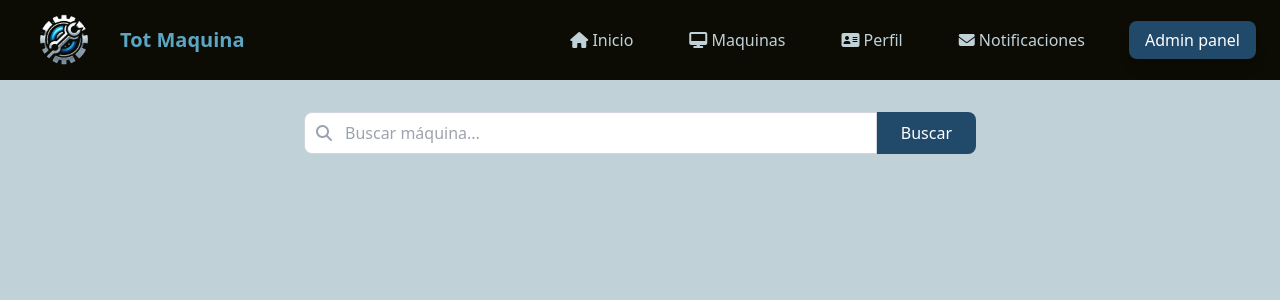
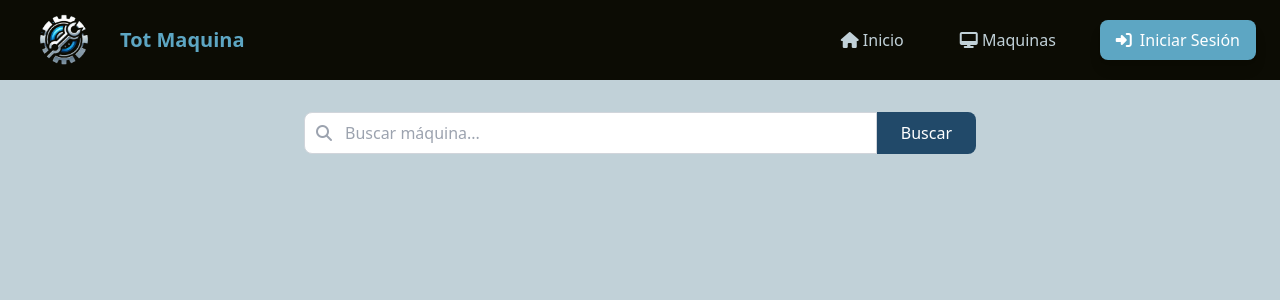
Before and after one commit to arnaugt25/Tot-Maquina, a PHP site: page /App/Views/machinelist.php in a window 1280 px wide. Shown: the top 300 px of the page. Run offline with PHP 8.4, Linux system fonts and the light colour scheme; the template is opened without the code that fills it, so the values that code supplies are empty; style sheets or scripts are compiled from the project's sources; some libraries are stand-ins or nearby versions.

Commit message:
Edicion navs de paginas

```diff
--- a/App/Views/machinelist.php
+++ b/App/Views/machinelist.php
@@ -12,95 +12,88 @@
 
 <body class="bg-[#C1D1D8] text-gray-800">
 <header class="bg-[#0C0C04] text-white">
-        <nav class="container mx-auto px-4 sm:px-6">
+    <!-- Barra de navegación principal -->
+    <nav class="container mx-auto px-6">
       <div class="flex items-center justify-between h-20">
         <!-- Logo y nombre -->
-                <div class="flex items-center space-x-2 sm:space-x-4">
-                    <img src="/uploads/images/logototmaquina.png" alt="Logo" class="h-16 sm:h-20 transition-transform hover:scale-105">
-                    <span class="text-lg sm:text-xl font-bold text-[#5DA6C3]">Tot Maquina</span>
+        <div class="flex items-center space-x-4">
+          <img src="/uploads/images/logototmaquina.png" alt="Logo" class="h-20 transition-transform hover:scale-105">
+          <span class="text-xl font-bold text-[#5DA6C3]">Tot Maquina</span>
         </div>
 
-                <!-- Enlaces de navegación (desktop) -->
-                <div class="hidden lg:block">
-                    <ul class="flex items-center space-x-4 xl:space-x-8">
-                        <li>
-                            <a href="/" class="relative group px-2 sm:px-3 py-2 text-[#C1D1D8] hover:text-white transition-colors duration-300 text-sm sm:text-base">
-                                <i class="fa-solid fa-house"></i>
-                                <span class="hidden sm:inline">Inicio</span>
+        <!-- Enlaces de navegación -->
+        <div class="hidden md:block">
+          <div class="flex items-center space-x-8">
+            <a href="/" class="relative group px-3 py-2 text-[#C1D1D8] hover:text-white transition-colors duration-300">
+            <i class="fa-solid fa-house"></i> Inicio
               <span class="absolute bottom-0 left-0 w-full h-0.5 bg-[#5DA6C3] transform scale-x-0 group-hover:scale-x-100 transition-transform duration-300"></span>
             </a>
-                        </li>
-                        <li>
-                            <a href="/addlist" class="relative group px-2 sm:px-3 py-2 text-[#C1D1D8] hover:text-white transition-colors duration-300 text-sm sm:text-base">
-                                <i class="fa-solid fa-desktop"></i>
-                                <span class="hidden sm:inline">Maquinas</span>
+            <a href="/addlist" class="relative group px-3 py-2 text-[#C1D1D8] hover:text-white transition-colors duration-300">
+            <i class="fa-solid fa-desktop"></i> Maquinas
               <span class="absolute bottom-0 left-0 w-full h-0.5 bg-[#5DA6C3] transform scale-x-0 group-hover:scale-x-100 transition-transform duration-300"></span>
             </a>
-                        </li>
-                        <li>
-                            <a href="/profile" class="relative group px-2 sm:px-3 py-2 text-[#C1D1D8] hover:text-white transition-colors duration-300 text-sm sm:text-base">
-                                <i class="fa-solid fa-address-card"></i>
-                                <span class="hidden sm:inline">Perfil</span>
+            <?php if (isset($_SESSION['user'])): ?>
+            <a href="/profile" class="relative group px-3 py-2 text-[#C1D1D8] hover:text-white transition-colors duration-300">
+            <i class="fa-solid fa-address-card"></i> Perfil
               <span class="absolute bottom-0 left-0 w-full h-0.5 bg-[#5DA6C3] transform scale-x-0 group-hover:scale-x-100 transition-transform duration-300"></span>
             </a>
-                        </li>
-                        <li>
-                            <a href="#" class="relative group px-2 sm:px-3 py-2 text-[#C1D1D8] hover:text-white transition-colors duration-300 text-sm sm:text-base">
-                                <i class="fa-solid fa-envelope"></i>
-                                <span class="hidden sm:inline">Notificaciones</span>
-                                <span class="absolute bottom-0 left-0 w-full h-0.5 bg-[#5DA6C3] transform scale-x-0 group-hover:scale-x-100 transition-transform duration-300"></span>
-                            </a>
-                        </li>
-                        <li>
-                            <a href="#" class="bg-[#214969] hover:bg-[#478249] text-white px-3 sm:px-4 py-2 rounded-lg transition-colors duration-300 shadow-lg hover:shadow-xl text-sm sm:text-base">
+            <a href="#" class="relative group px-3 py-2 text-[#C1D1D8] hover:text-white transition-colors duration-300">
+            <?php if ($_SESSION['user']['role'] == 'admin'): ?>
+                <a href="/admin" class="bg-[#214969] hover:bg-[#478249] text-white px-4 py-2 rounded-lg transition-colors duration-300 shadow-lg hover:shadow-xl">
                     Admin panel
                 </a>
-                        </li>
-                    </ul>
+            <?php endif; ?>
+            <a href="/logout" class="bg-[#d32f2f] hover:bg-[#b71c1c] text-white px-4 py-2 rounded-lg transition-colors duration-300 shadow-lg hover:shadow-xl">
+                <i class="fas fa-sign-out-alt mr-2"></i>Cerrar Sesión
+            </a>
+            <?php else: ?>
+            <a href="/login" class="bg-[#5DA6C3] hover:bg-[#478249] text-white px-4 py-2 rounded-lg transition-colors duration-300 shadow-lg hover:shadow-xl">
+                <i class="fas fa-sign-in-alt mr-2"></i>Iniciar Sesión
+            </a>
+            <?php endif; ?>
           </div>
-
+        </div>
         <!-- Botón menú móvil -->
-                <div class="lg:hidden">
-                    <button type="button"
-                        id="mobile-menu-button"
-                        aria-label="Abrir menú de navegación"
-                        aria-expanded="false"
-                        aria-controls="mobile-menu"
-                        class="text-gray-300 hover:text-white focus:outline-none focus:text-white p-2">
-                        <svg class="h-6 w-6" fill="none" viewBox="0 0 24 24" stroke="currentColor" aria-hidden="true">
-                            <path stroke-linecap="round" stroke-linejoin="round" stroke-width="2" d="M4 6h16M4 12h16M4 18h16" />
+        <div class="md:hidden">
+          <button type="button" class="text-gray-300 hover:text-white focus:outline-none focus:text-white">
+            <svg class="h-6 w-6" fill="none" viewBox="0 0 24 24" stroke="currentColor">
+              <path stroke-linecap="round" stroke-linejoin="round" stroke-width="2" d="M4 6h16M4 12h16M4 18h16"/>
             </svg>
           </button>
         </div>
       </div>
 
       <!-- Menú móvil -->
-            <div class="hidden lg:hidden" id="mobile-menu">
+      <div class="hidden md:hidden">
         <div class="px-2 pt-2 pb-3 space-y-1">
           <a href="/" class="block px-3 py-2 text-[#C1D1D8] hover:text-white hover:bg-[#214969] rounded-md transition-colors duration-300">
-                        <i class="fa-solid fa-house w-6"></i>
-                        <span>Inicio</span>
+            <i class="fa-solid fa-house"></i> Inicio
           </a>
-                    <a href="/list" class="block px-3 py-2 text-[#C1D1D8] hover:text-white hover:bg-[#214969] rounded-md transition-colors duration-300">
-                        <i class="fa-solid fa-desktop w-6"></i>
-                        <span>Máquinas</span>
+          <a href="/addlist" class="block px-3 py-2 text-[#C1D1D8] hover:text-white hover:bg-[#214969] rounded-md transition-colors duration-300">
+            <i class="fa-solid fa-desktop"></i> Máquinas
           </a>
+          <?php if (isset($_SESSION['user'])): ?>
           <a href="/profile" class="block px-3 py-2 text-[#C1D1D8] hover:text-white hover:bg-[#214969] rounded-md transition-colors duration-300">
-                        <i class="fa-solid fa-address-card w-6"></i>
-                        <span>Perfil</span>
+            <i class="fa-solid fa-address-card"></i> Perfil
           </a>
-                    <a href="#" class="block px-3 py-2 text-[#C1D1D8] hover:text-white hover:bg-[#214969] rounded-md transition-colors duration-300">
-                        <i class="fa-solid fa-envelope w-6"></i>
-                        <span>Notificaciones</span>
+          <?php if ($_SESSION['user']['role'] == 'admin'): ?>
+          <a href="/admin" class="block px-3 py-2 bg-[#214969] text-white hover:bg-[#478249] rounded-md transition-colors duration-300">
+            Admin panel
           </a>
-                    <a href="#" class="block px-3 py-2 bg-[#214969] text-white hover:bg-[#478249] rounded-md transition-colors duration-300">
-                        <i class="fa-solid fa-lock w-6"></i>
-                        <span>Admin panel</span>
+          <?php endif; ?>
+          <a href="/logout" class="block px-3 py-2 bg-[#d32f2f] text-white hover:bg-[#b71c1c] rounded-md transition-colors duration-300">
+            <i class="fas fa-sign-out-alt mr-2"></i>Cerrar Sesión
           </a>
+          <?php else: ?>
+          <a href="/login" class="block px-3 py-2 bg-[#5DA6C3] text-white hover:bg-[#478249] rounded-md transition-colors duration-300">
+            <i class="fas fa-sign-in-alt mr-2"></i>Iniciar Sesión
+          </a>
+          <?php endif; ?>
         </div>
       </div>
     </nav>
   </header>
+
 
     <!-- Target -->
     <div class="container mx-auto px-4 py-8 max-w-7xl">
--- a/public/index.php
+++ b/public/index.php
@@ -41,15 +41,15 @@ $app->post("/login", "\App\Controllers\ctrlLogin:ctrlLogin");
 $app->post("/search", "\App\Controllers\ctrlSearch:search");
 $app->get("/editprofile", "\App\Controllers\ctrlProfile:showEditForm");
 $app->post("/profile/update", "\App\Controllers\ctrlProfile:processEditProfile");
-$app->route(Router::DEFAULT_ROUTE, "ctrlError");
 $app->route("/logout", "\App\Controllers\ctrlLogin:logout");
 $app->route("/notification", "\App\Controllers\ctrlNotification:index");
 $app->route("/maintenance", "\App\Controllers\ctrlMaintenance:index");
-$app->route(Router::DEFAULT_ROUTE, "ctrlError");
 $app->route("/listinci", "\App\Controllers\ctrlListinci:index");
 $app->get("/admin/adduser", "\App\Controllers\ctrlAdminUser:index");
 $app->post("/admin/adduser", "\App\Controllers\ctrlAdminUser:addUser");
 $app->get("/admin/addmachine", "\App\Controllers\ctrlFormMachine:formMachine");
 $app->post("/admin/addmachine", "\App\Controllers\ctrlFormMachine:ctrladdMachine");
 
+
+$app->route(Router::DEFAULT_ROUTE, "ctrlError");
 $app->execute();
```
Also changed, not shown: App/Views/Admin.php (+72 -10 lines), App/Views/index.php (+28 -17 lines), App/Views/profile.php (+24 -18 lines), db/init.sql (+6 -6 lines). Lines whose indentation alone changed are shown as unchanged.
